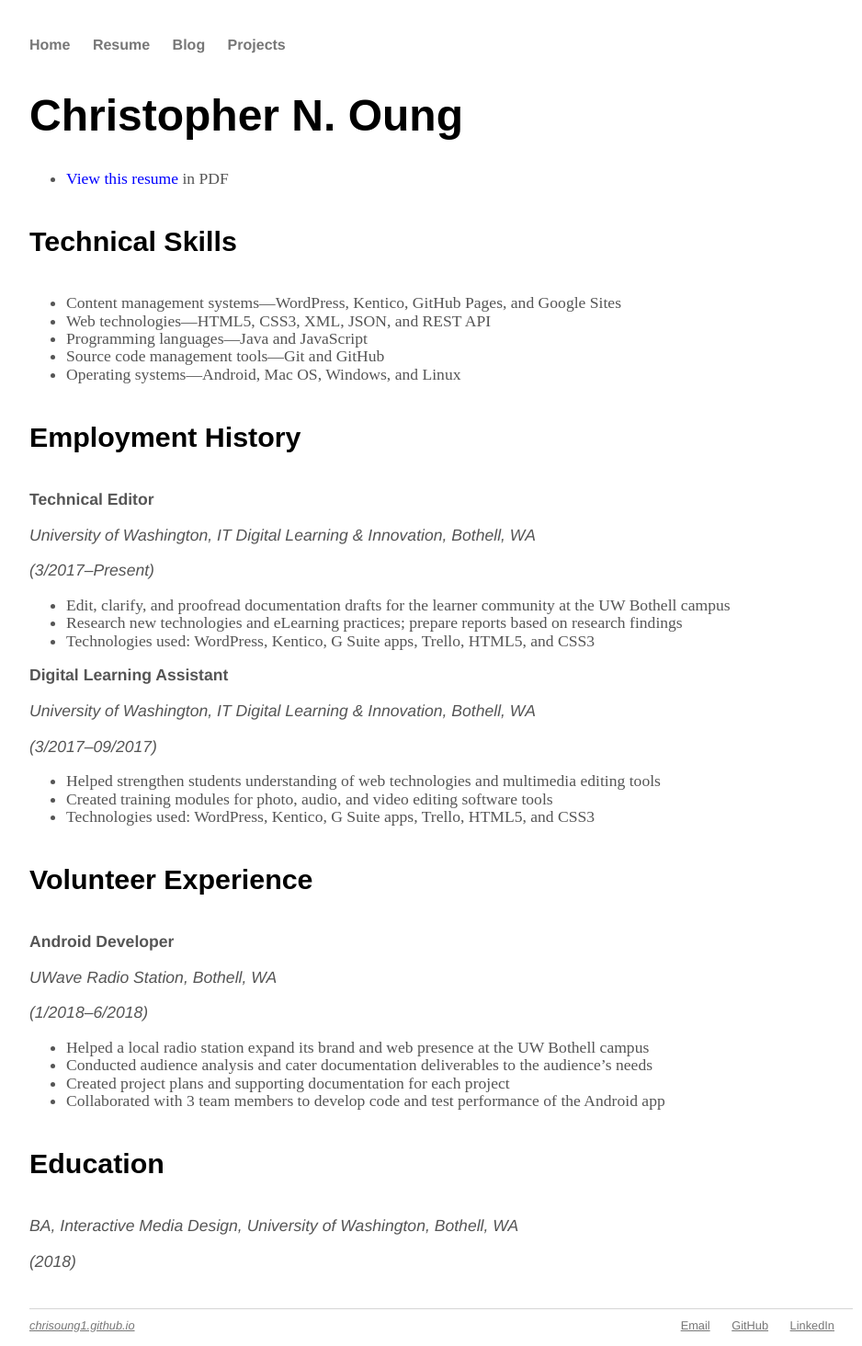
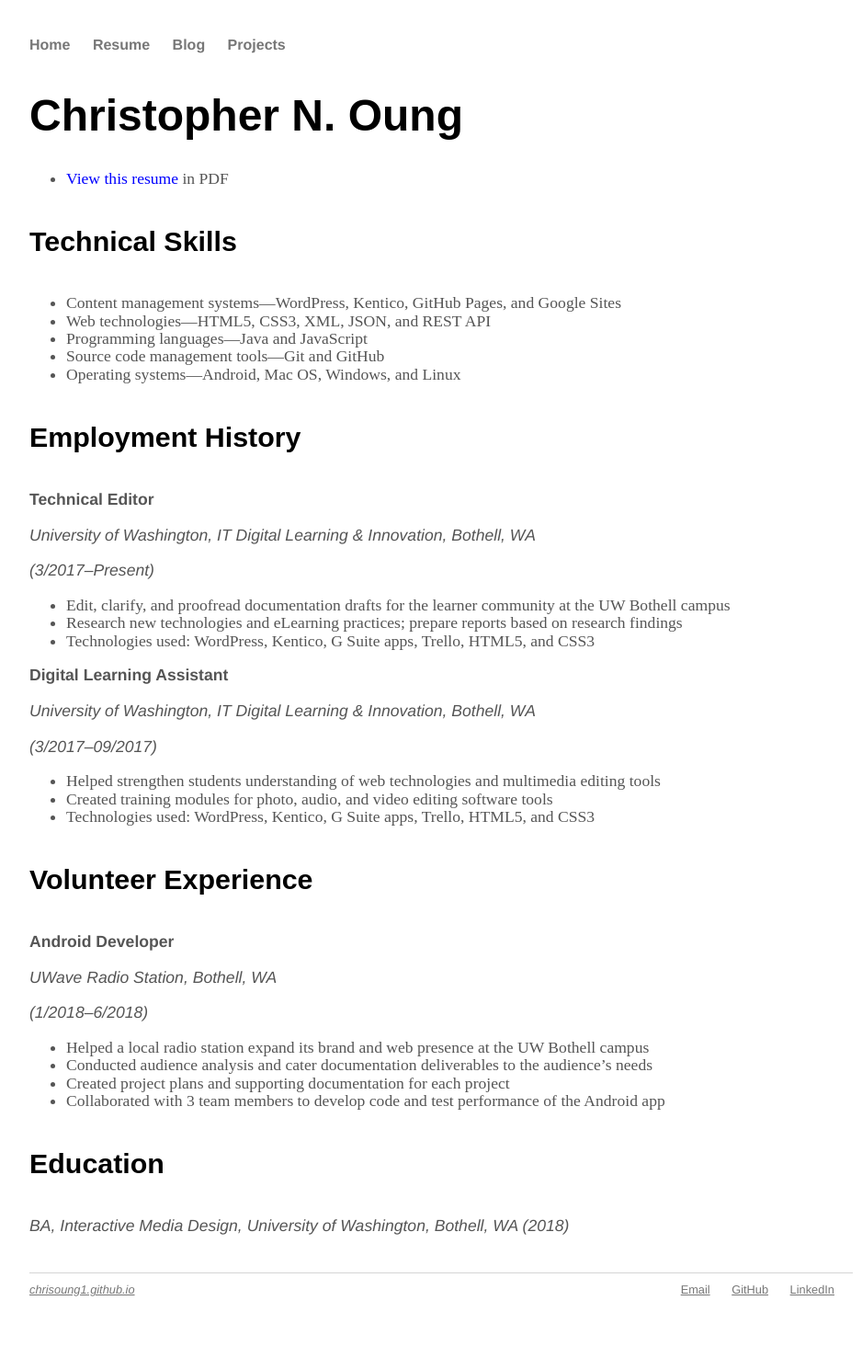
Before and after one commit to chriso23/chriso23.github.io, a Jekyll site: the page built from resume/index.md, in a window 1280 px wide. Shown: the whole page at 92% size, without its empty margins (160-1098 px from the left). Built offline with Jekyll 4.4.1, drawn with Linux system fonts in a browser that asks for light colours; after the commit the page ends 1425 px from its top, so only the background shows below that.

```diff
--- a/resume/index.md
+++ b/resume/index.md
@@ -15,6 +15,7 @@ title: Resume | Chris Oung
 - Programming languages—Java and JavaScript
 - Source code management tools—Git and GitHub
 - Operating systems—Android, Mac OS, Windows, and Linux
+
 
 #### Employment History
 
@@ -39,6 +40,7 @@ title: Resume | Chris Oung
 - Created training modules for photo, audio, and video editing software tools
 - Technologies used: WordPress, Kentico, G Suite apps, Trello, HTML5, and CSS3
 
+
 #### Volunteer Experience
 
 **Android Developer**
@@ -52,8 +54,7 @@ title: Resume | Chris Oung
 - Created project plans and supporting documentation for each project
 - Collaborated with 3 team members to develop code and test performance of the Android app
 
+
 #### Education
 
-*BA, Interactive Media Design, University of Washington, Bothell, WA*
-
-*(2018)*
+*BA, Interactive Media Design, University of Washington, Bothell, WA (2018)*
```
